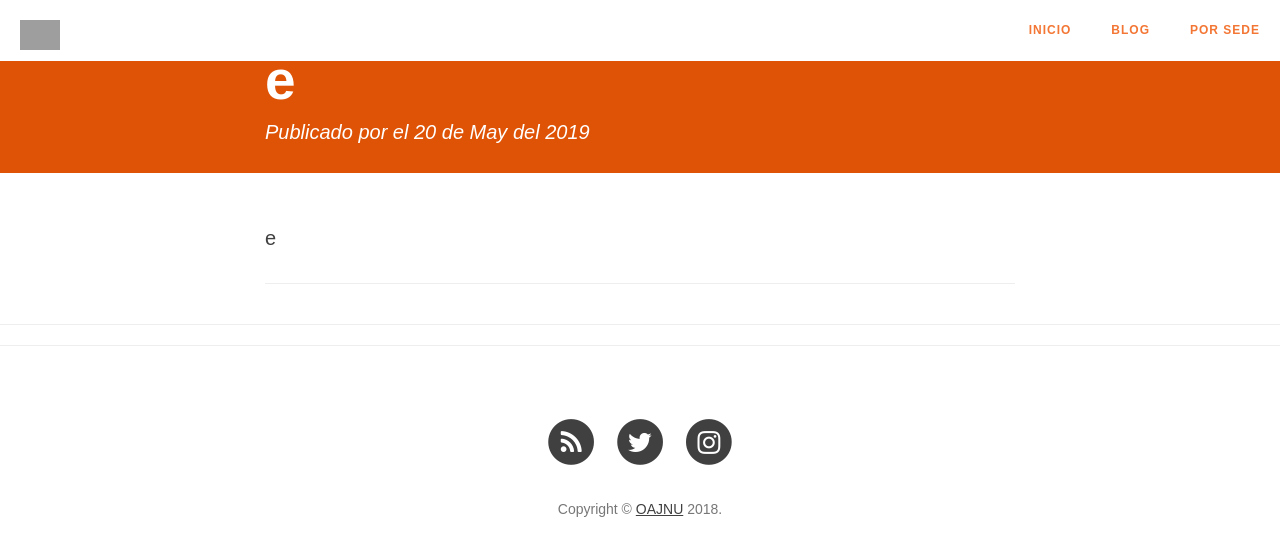
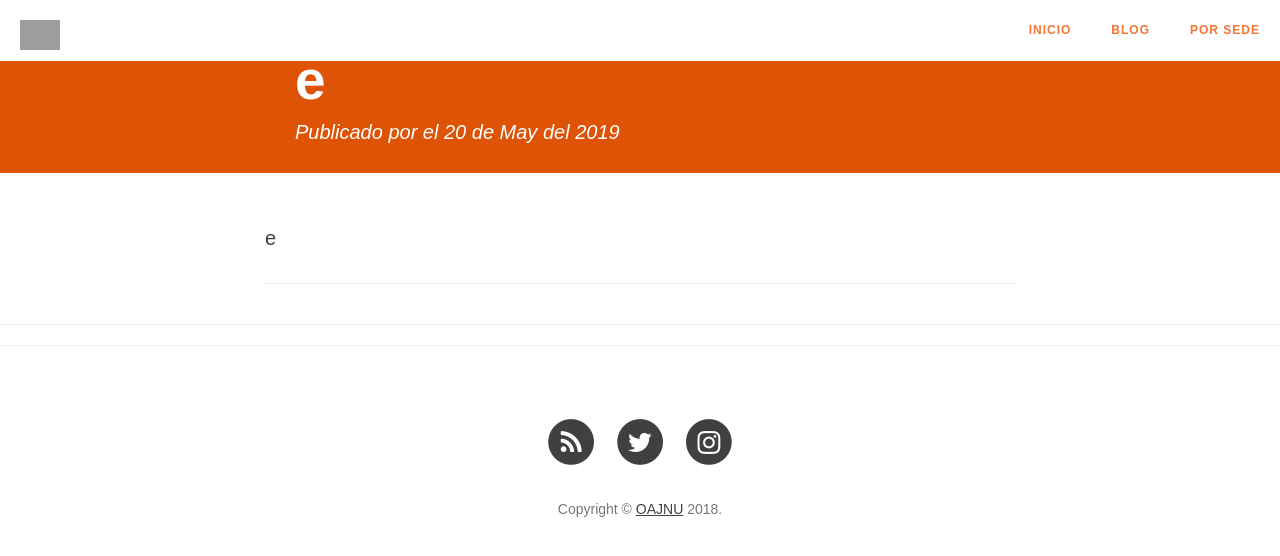
Before and after one commit to OAJNU/blog, a Jekyll site: the page built from _posts/2019-05-19-e.md, in a window 1280 px wide. Shown: the top 556 px of the page. Built offline with Jekyll 4.4.1, drawn with Linux system fonts in a browser that asks for light colours; nearby versions of some CDN libraries; a script that is not in the unit is left out.

Commit message:
Changed post padding

```diff
--- a/_layouts/post.html
+++ b/_layouts/post.html
@@ -7,7 +7,7 @@
     <div class="container">
         <div class="row">
             <div class="col-lg-8 col-lg-offset-2 col-md-10 col-md-offset-1">
-                <div class="post-heading" style="padding: 30px 0">
+                <div class="post-heading" style="padding: 30px 30px;">
                     <h1>{{ page.title }}</h1>
                     {% if page.subtitle %}
                     <h2 class="subheading">{{ page.subtitle }}</h2>
```
